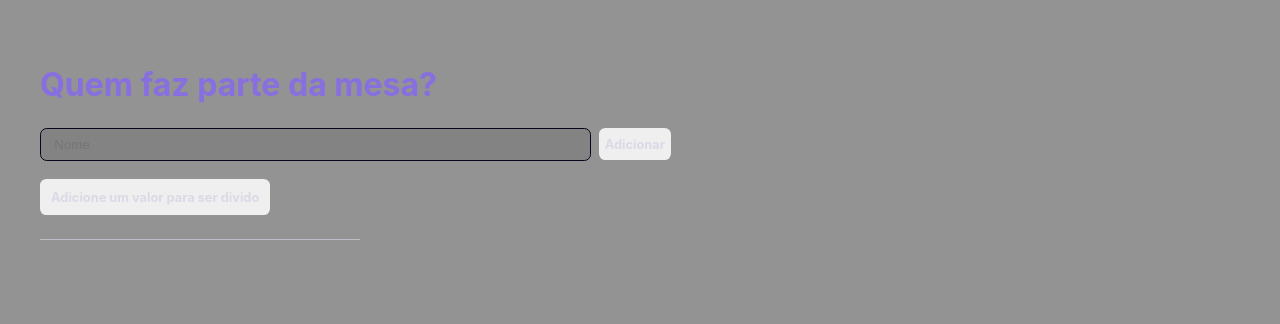
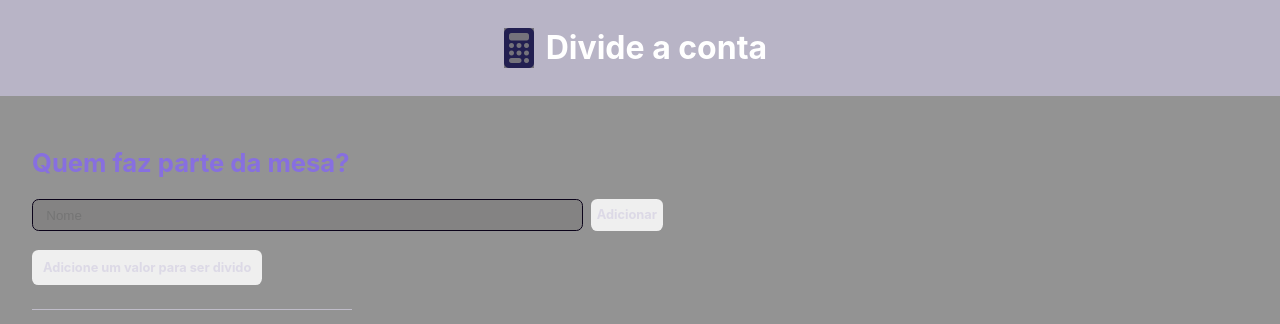
Before and after one commit to Julia-slvbrg/split-the-bill, a React (Vite) app: page / in a window 1280 px wide. Shown: the top 324 px of the page. Built offline with nearby package versions, Linux system fonts and the light colour scheme.

Commit message:
feat: Header implemented and styled

```diff
--- a/index.html
+++ b/index.html
@@ -14,6 +14,9 @@
 
     <link rel="stylesheet" href="https://fonts.googleapis.com/css2?family=Material+Symbols+Outlined:opsz,wght,FILL,GRAD@20..48,100..700,0..1,-50..200" />
 
+    <link rel="stylesheet" href="https://cdnjs.cloudflare.com/ajax/libs/font-awesome/6.4.2/css/all.min.css" />
+
+
     <meta name="viewport" content="width=device-width, initial-scale=1.0" />
     <title>Vite + React</title>
   </head>
--- /dev/null
+++ b/src/components/header/Header.jsx
@@ -0,0 +1,11 @@
+import { Icon, Wrapper } from "./HeaderStyle"
+
+export const Header = () => {
+
+    return(
+        <Wrapper>
+            <Icon className="fa-solid fa-calculator" style={{color: '#221f51'}}></Icon>
+            <h1>Divide a conta</h1>
+        </Wrapper>
+    )
+}
--- /dev/null
+++ b/src/components/header/HeaderStyle.jsx
@@ -0,0 +1,20 @@
+import styled from "styled-components";
+export const Wrapper = styled.section`
+    background-color: #cac5dfad;
+    color: #ffff;
+    height: 6em;
+    //padding: .1em;
+    display: flex;
+    flex-direction: row;
+    justify-content: center;
+    align-items: center;
+
+    & h1{
+        font-size: 2em;
+    }
+`
+export const Icon = styled.span`
+    scale: 2.5;
+    margin: 0 1.3em 0 0;
+    background-color:rgba(70, 69, 69, 0.582);
+`
--- a/src/index.css
+++ b/src/index.css
@@ -13,6 +13,11 @@
   -moz-osx-font-smoothing: grayscale;
   -webkit-text-size-adjust: 100%;
 }
+body {
+  box-sizing: border-box;
+  margin: 0;
+}
+
 
 /* a {
   font-weight: 500;
@@ -23,13 +28,6 @@ a:hover {
   color: #535bf2;
 }
 
-body {
-  margin: 0;
-  display: flex;
-  place-items: center;
-  min-width: 320px;
-  min-height: 100vh;
-}
 
 h1 {
   font-size: 3.2em;
--- a/src/pages/addValuePage/AddValuePage.jsx
+++ b/src/pages/addValuePage/AddValuePage.jsx
@@ -6,6 +6,7 @@ import { goToMainPage } from "../../routes/coordinator";
 import ClientCard from "../../components/clientCard/ClientCard";
 import ServiceTaxModal from "../../components/modal/ServiceTaxModal";
 import { Wrapper, Form, Input, CheckSection, Division } from "./AddValuePageStyle";
+import { Header } from "../../components/header/Header";
 
 export const AddValuePage = () => {
     const context = useContext(GlobalContext);
@@ -44,6 +45,8 @@ export const AddValuePage = () => {
     };
 
     return(
+        <>
+            <Header/>
             <Wrapper>
                 <button
                     className="resetTableBtn"
@@ -90,8 +93,6 @@ export const AddValuePage = () => {
                 </Form>
 
                 <>
-
-
                     <ServiceTaxModal
                         openModal={openModal}
                         setOpenModal={() => setOpenModal(!openModal)}
@@ -117,6 +118,7 @@ export const AddValuePage = () => {
                     )
                 })}
             </Wrapper>
+        </>
     )
 }
 
--- a/src/pages/addValuePage/AddValuePageStyle.jsx
+++ b/src/pages/addValuePage/AddValuePageStyle.jsx
@@ -1,17 +1,17 @@
 import styled from "styled-components";
 
 export const Wrapper = styled.div`
-    padding: .5em;
+    padding: 1em;
     & button{
         font-family: 'Inter', sans-serif;
         font-weight: 700;
         font-size: .8em;
         border: none;
         border-radius: .5em;
-        //height: 100%;
         color: #d3cfe2ae;
     }
      .resetTableBtn{
+        margin-top: 1em;
         height: 2em;
         width: 16em;
     }
--- a/src/pages/finalValuePage/FinalValuePage.jsx
+++ b/src/pages/finalValuePage/FinalValuePage.jsx
@@ -4,6 +4,7 @@ import { GlobalContext } from "../../components/contexts/GlobalContext";
 import { goToMainPage } from "../../routes/coordinator";
 import { useNavigate } from "react-router-dom";
 import { ResetTableBtn, Title, Wrapper } from "./FinalValuePageStyle";
+import { Header } from "../../components/header/Header";
 
 function FinalValuePage() {
     const context = useContext(GlobalContext);
@@ -17,6 +18,8 @@ function FinalValuePage() {
     };
 
     return(
+        <>
+            <Header/>
             <Wrapper>
                 <Title>Os valores que cada um deve pagar são:</Title>
                 {clientList.map((client, index) => {
@@ -34,6 +37,8 @@ function FinalValuePage() {
                     onClick={() => resetTable()}
                 >Montar nova mesa</ResetTableBtn>
             </Wrapper>
+        </>
+
     )
 }
 
--- a/src/pages/finalValuePage/FinalValuePageStyle.jsx
+++ b/src/pages/finalValuePage/FinalValuePageStyle.jsx
@@ -1,10 +1,10 @@
 import styled from "styled-components";
 
 export const Wrapper = styled.div`
-    padding: .5em;
+    padding: 1em;
 `
 export const Title = styled.h1`
-    font-size: 1.8em;
+    font-size: 1.6em;
     line-height: 1.1;
     margin-bottom: 1em;
 `
--- a/src/pages/mainPage/MainPage.jsx
+++ b/src/pages/mainPage/MainPage.jsx
@@ -3,7 +3,8 @@ import ClientCard from "../../components/clientCard/ClientCard";
 import { GlobalContext } from "../../components/contexts/GlobalContext"
 import { useContext } from "react"
 import { goToAddValuePage } from "../../routes/coordinator";
-import { Form, Title, Input, Wrapper, AddValueSection, Division } from "./MainPageStyle";
+import { Form, Title, Input, Wrapper, AddValueSection, Division, MainPageContainer } from "./MainPageStyle";
+import { Header } from "../../components/header/Header";
 
 function MainPage() {
 
@@ -21,7 +22,10 @@ function MainPage() {
     };
 
     return(
+        <MainPageContainer>
+        <Header/>
         <Wrapper>
+
             <section>
                 <Title>Quem faz parte da mesa?</Title>
                 <Form onSubmit={addClient}>
@@ -66,6 +70,7 @@ function MainPage() {
             </section>
 
         </Wrapper>
+        </MainPageContainer>
     )
 }
 
--- a/src/pages/mainPage/MainPageStyle.jsx
+++ b/src/pages/mainPage/MainPageStyle.jsx
@@ -1,5 +1,8 @@
 import styled from "styled-components";
 
+export const MainPageContainer = styled.div`
+    padding: -22em;
+`
 export const Wrapper = styled.div`
     padding: 2em;
 
@@ -15,7 +18,7 @@ export const Wrapper = styled.div`
     }
 `
 export const Title = styled.h1`
-    font-size: 2em;
+    font-size: 1.6em;
     line-height: 1.1;
 `
 export const Form = styled.form`
```
Also changed, not shown: 1 other file (tests, documents, lock files or other folders). Lines whose indentation alone changed are shown as unchanged.
